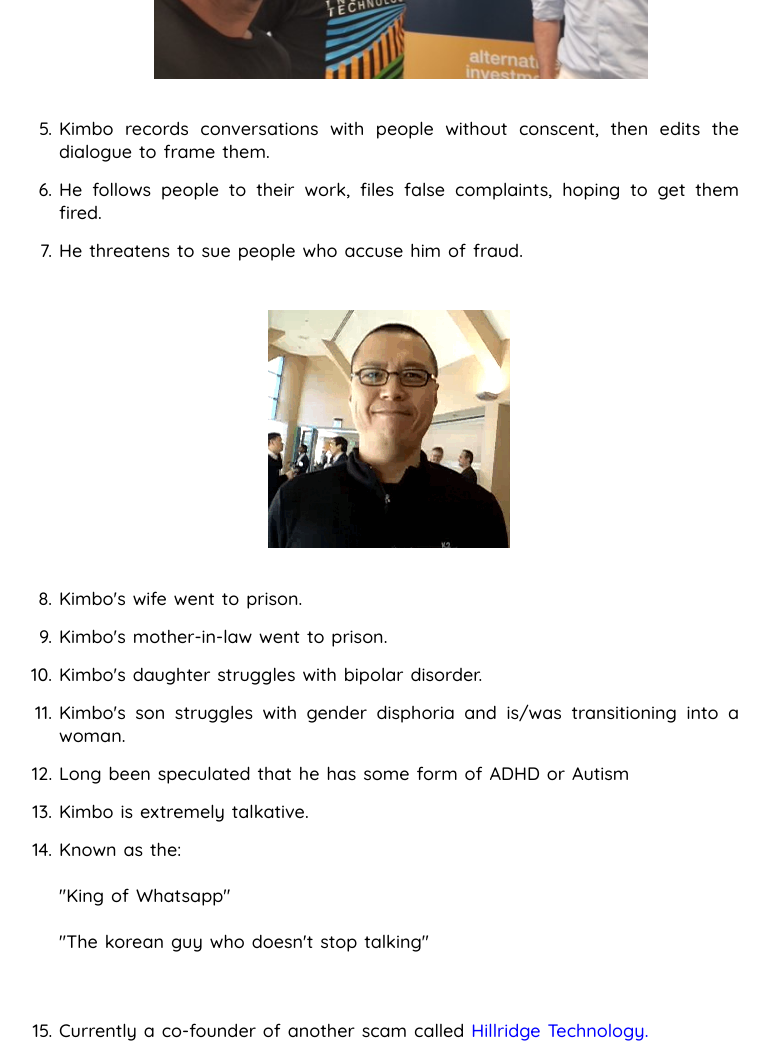
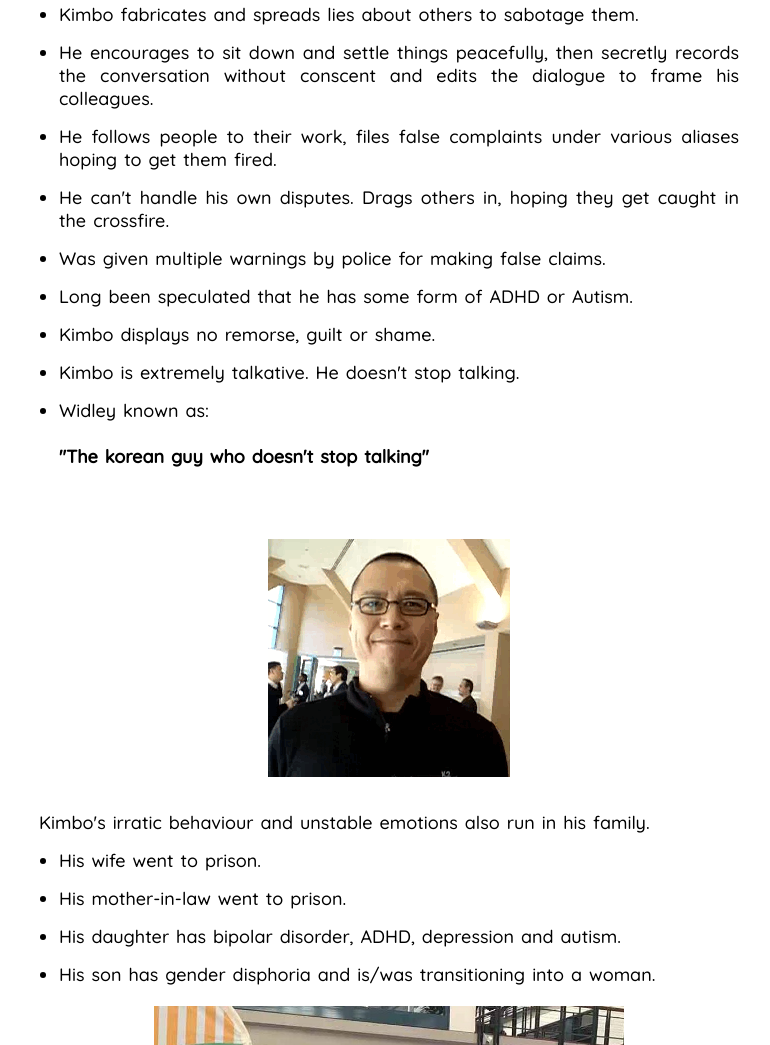
Before and after one commit to yangchul2000/kimbo, a plain HTML site: page index.html in a window 1280 px wide. Shown: the part 1189-2234 px from the top of the page, without its empty margins (251-1021 px from the left). Drawn offline with Linux system fonts and the light colour scheme; a web font is replaced by a local one.

Commit message:
Update index.html

```diff
--- a/index.html
+++ b/index.html
@@ -17,7 +17,7 @@
 			word-spacing: 2px;
 			font-family: 'Quicksand', sans-serif;
 		}
-		h2, h3, h4, p{
+		h2, h3, h4{
 			text-align: center;
 		}
 		ul li {
@@ -152,43 +152,43 @@
 			<img src='hillridge2.jpg' class='picture'>
 			<p class='description'><strong>Daikyu Kim (Kimbo)</strong> Co-founder of <br /><a href='https://www.hillridge.com.au/'>Hillridge Technology.</a></p>
 		</div>
-		<ol>
+		<ul>
             <li>Beware of Daikyu-Kim / Kimbo.</li>
 		<li>He is a liar and a fraud, scamming investors accross Asia and the US.</li>
 	        <li>He has life long disputes with colleagues, investors, and his own family members. <br /><br />He spreads lies about them. Falsey accusing them of crimes they never committed.</li>
-		<li>He was arrested and charged with: </li>
-		<ul>
-		  <li>Fraud</li>
-		  <li>Making false statements to the police</li>
-		  <li>Fabricating evidence to frame his wife.</li>
-		</ul>
+		<li>He was investigated by police for fabricating evidence to frame his wife.</li>
             <br />
                 <div class="image2">
                     <img src='hillridge-group.jpg' class='picture'>
                 </div>
             <br />
-		<li>Kimbo records conversations with people without conscent, then edits the dialogue to frame them.</li>
-		<li>He follows people to their work, files false complaints, hoping to get them fired.</li>
-		<li>He threatens to sue people who accuse him of fraud.</li>
+		<li>Kimbo fabricates and spreads lies about others to sabotage them.</li>
+		<li>He encourages to sit down and settle things peacefully, then secretly records the conversation without conscent and edits the dialogue to frame his colleagues.</li>
+		<li>He follows people to their work, files false complaints under various aliases hoping to get them fired.</li>
+		<li>He can't handle his own disputes. Drags others in, hoping they get caught in the crossfire.</li>
+			<li>Was given multiple warnings by police for making false claims.</li>
+		<li>Long been speculated that he has some form of ADHD or Autism.</li>
+		<li>Kimbo displays no remorse, guilt or shame.</li>
+			<li>Kimbo is extremely talkative. He doesn't stop talking.</li>
+			<li>Widley known as: <br/><br/> <strong>"The korean guy who doesn't stop talking"</strong></li><br />
         <br />
 			<div class="image2">
 				<img src='kimbo5.gif' class='picture'>
 			</div>
 	    <br />
-		<li>Kimbo's wife went to prison.</li>
-		<li>Kimbo's mother-in-law went to prison.</li>
-		<li>Kimbo's daughter struggles with bipolar disorder.</li>
-		<li>Kimbo's son struggles with gender disphoria and is/was transitioning into a woman.</li>
-		<li>Long been speculated that he has some form of ADHD or Autism</li>
-		<li>Kimbo is extremely talkative.</li>
-		<li>Known as the: <br/><br/> "King of Whatsapp" <br/><br/>  "The korean guy who doesn't stop talking"</li><br /><br />
-            <li>Currently a co-founder of another scam called <a href='https://www.hillridge.com.au/'>Hillridge Technology.</a></li>
+			<p>Kimbo's irratic behaviour and unstable emotions also run in his family.</p>
+		<li>His wife went to prison.</li>
+		<li>His mother-in-law went to prison.</li>
+		<li>His daughter has bipolar disorder, ADHD, depression and autism.</li>
+		<li>His son has gender disphoria and is/was transitioning into a woman.</li>
+
 			<div class="image2">
 				<img src='hillridge.jpg' class='picture'>
 		    	<p class='description'><strong>Kimbo</strong> second from the left</p>
 			</div>
-			<li>For inquires contact: hillridgetechnology@outlook.com</li>
-		</ol>
+		</ul>
+		<p>Currently a co-founder of another scam called <a href='https://www.hillridge.com.au/'>Hillridge Technology.</a></p>
+		<p>For inquires contact: hillridgetechnology@outlook.com</p>
 		<div class='contact'>
 			<a href='https://www.hillridge.com.au/' target="_blank"><img class='icons' src='icon-hillridge.png'></a>
 			<a href='https://twitter.com/HillridgeTech' target="_blank"><img class='icons' src='icon-twitter.png'></a>
```
